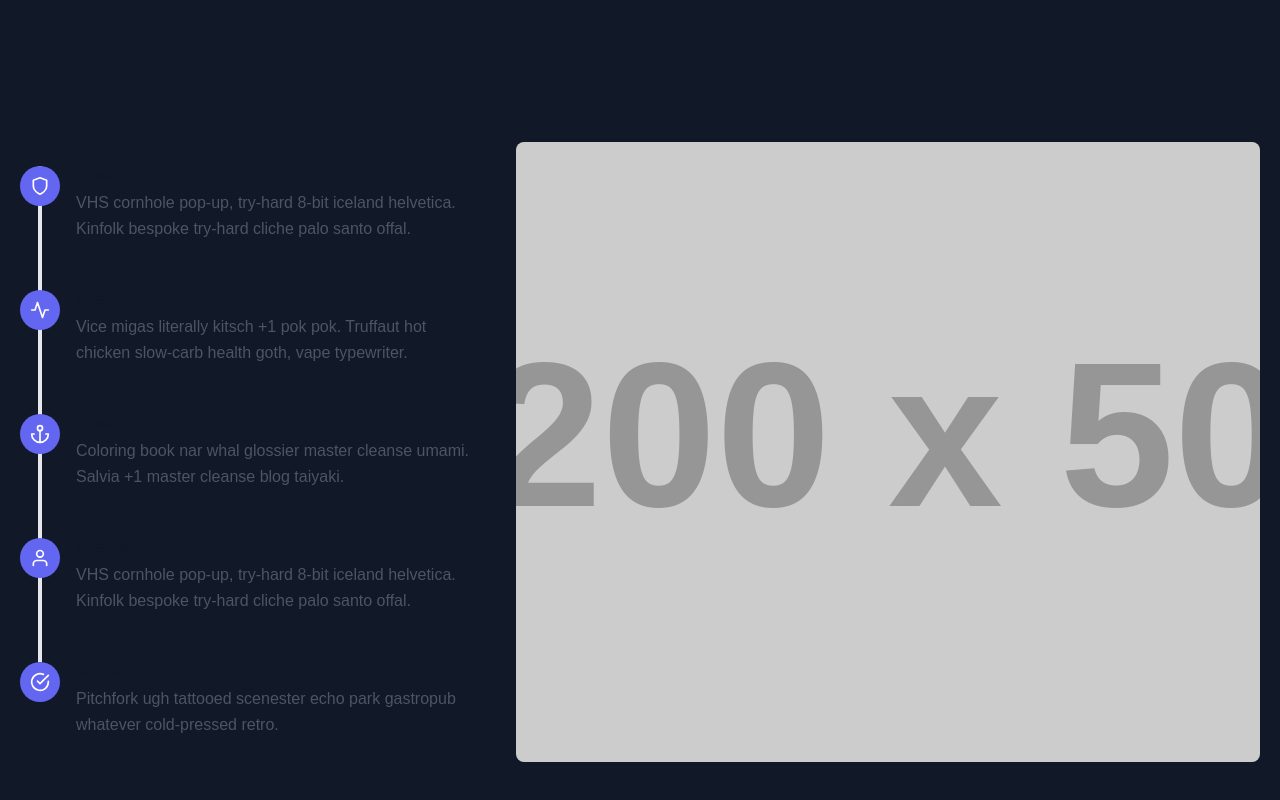
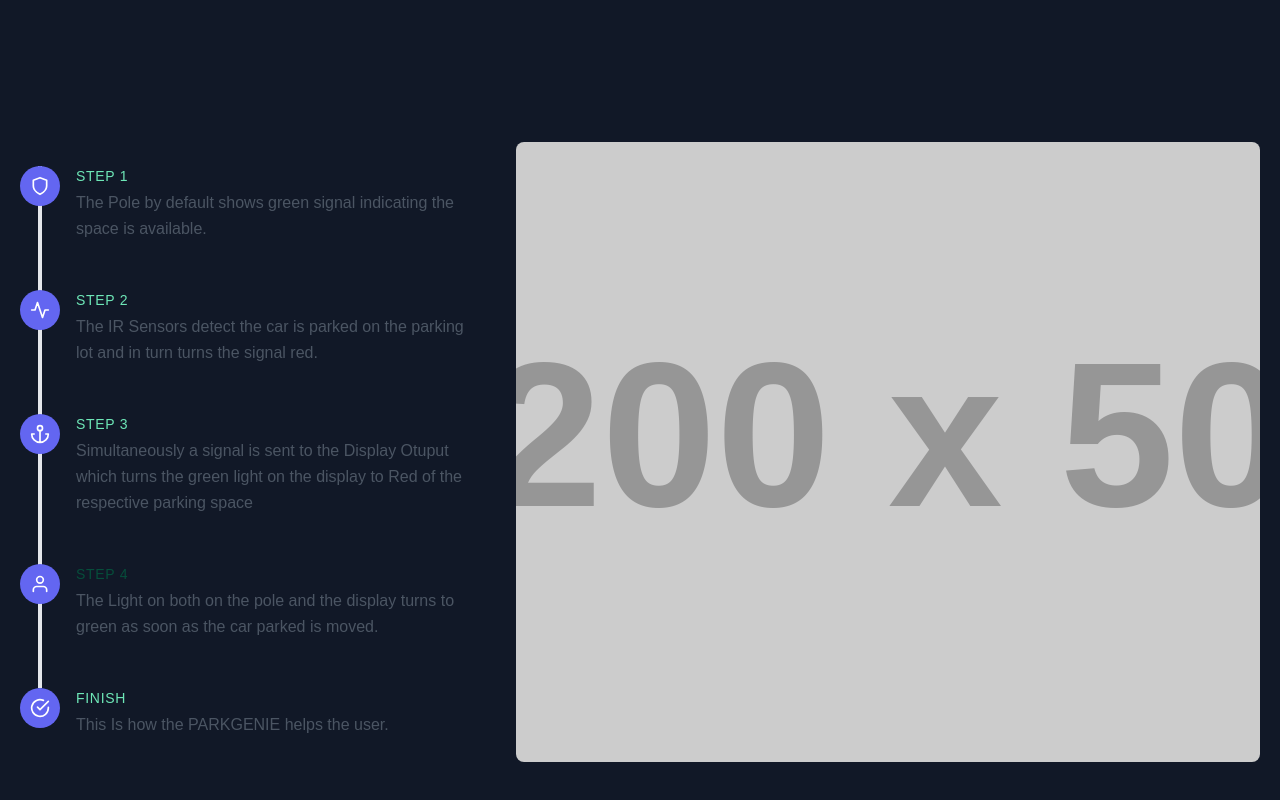
Before and after one commit to anantamSAJS/Anantam.co, a plain HTML site: page product.html in a window 1280 px wide. Shown: the part 1986-2786 px from the top of the page. Drawn offline with nearby package versions, Linux system fonts and the light colour scheme; placeholder pictures from the web are drawn by us.

Commit message:
Update product.html

```diff
--- a/product.html
+++ b/product.html
@@ -265,8 +265,8 @@ Parking Administrators having access to real time data analytics will optimise t
             </svg>
           </div>
           <div class="flex-grow pl-4">
-            <h2 class="font-medium title-font text-sm text-gray-900 mb-1 tracking-wider">STEP 1</h2>
-            <p class="leading-relaxed">VHS cornhole pop-up, try-hard 8-bit iceland helvetica. Kinfolk bespoke try-hard cliche palo santo offal.</p>
+            <h2 class="font-medium title-font text-sm text-green-300 mb-1 tracking-wider">STEP 1</h2>
+            <p class="leading-relaxed">The Pole by default shows green signal indicating the space is available.</p>
           </div>
         </div>
         <div class="flex relative pb-12">
@@ -279,8 +279,8 @@ Parking Administrators having access to real time data analytics will optimise t
             </svg>
           </div>
           <div class="flex-grow pl-4">
-            <h2 class="font-medium title-font text-sm text-gray-900 mb-1 tracking-wider">STEP 2</h2>
-            <p class="leading-relaxed">Vice migas literally kitsch +1 pok pok. Truffaut hot chicken slow-carb health goth, vape typewriter.</p>
+            <h2 class="font-medium title-font text-sm text-green-300 mb-1 tracking-wider">STEP 2</h2>
+            <p class="leading-relaxed">The IR Sensors detect the car is parked on the parking lot and in turn turns the signal red.</p>
           </div>
         </div>
         <div class="flex relative pb-12">
@@ -294,8 +294,8 @@ Parking Administrators having access to real time data analytics will optimise t
             </svg>
           </div>
           <div class="flex-grow pl-4">
-            <h2 class="font-medium title-font text-sm text-gray-900 mb-1 tracking-wider">STEP 3</h2>
-            <p class="leading-relaxed">Coloring book nar whal glossier master cleanse umami. Salvia +1 master cleanse blog taiyaki.</p>
+            <h2 class="font-medium title-font text-sm text-green-300 mb-1 tracking-wider">STEP 3</h2>
+            <p class="leading-relaxed">Simultaneously a signal is sent to the Display Otuput which turns the green light on the display to Red of the respective parking space</p>
           </div>
         </div>
         <div class="flex relative pb-12">
@@ -309,8 +309,8 @@ Parking Administrators having access to real time data analytics will optimise t
             </svg>
           </div>
           <div class="flex-grow pl-4">
-            <h2 class="font-medium title-font text-sm text-gray-900 mb-1 tracking-wider">STEP 4</h2>
-            <p class="leading-relaxed">VHS cornhole pop-up, try-hard 8-bit iceland helvetica. Kinfolk bespoke try-hard cliche palo santo offal.</p>
+            <h2 class="font-medium title-font text-sm text-green-900 mb-1 tracking-wider">STEP 4</h2>
+            <p class="leading-relaxed">The Light on both on the pole and the display turns to green as soon as the car parked is moved.</p>
           </div>
         </div>
         <div class="flex relative">
@@ -321,8 +321,8 @@ Parking Administrators having access to real time data analytics will optimise t
             </svg>
           </div>
           <div class="flex-grow pl-4">
-            <h2 class="font-medium title-font text-sm text-gray-900 mb-1 tracking-wider">FINISH</h2>
-            <p class="leading-relaxed">Pitchfork ugh tattooed scenester echo park gastropub whatever cold-pressed retro.</p>
+            <h2 class="font-medium title-font text-sm text-green-300 mb-1 tracking-wider">FINISH</h2>
+            <p class="leading-relaxed">This Is how the PARKGENIE helps the user.</p>
           </div>
         </div>
       </div>
```
